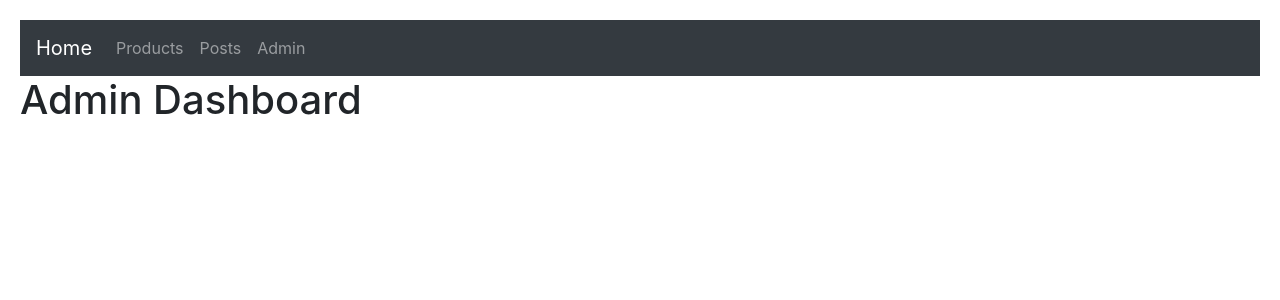
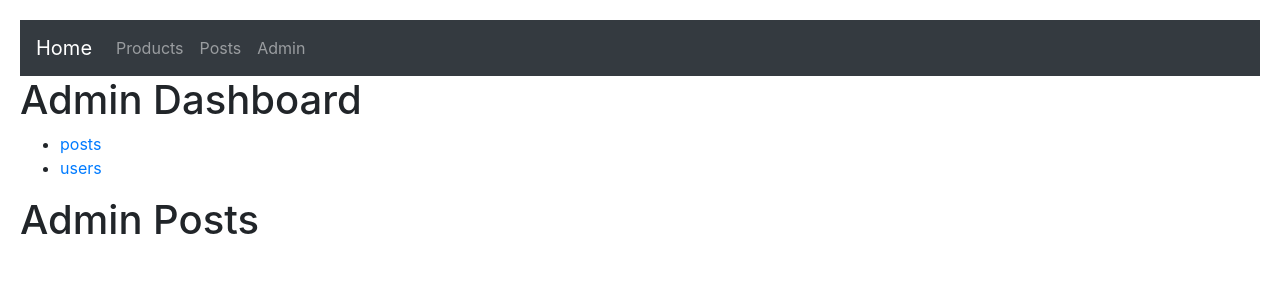
Before and after one commit to onesmusmuna/react-router, a React (Create React App) app: page /admin/posts in a window 1280 px wide. Shown: the top 300 px of the page. Built offline with nearby package versions, Linux system fonts and the light colour scheme.

Commit message:
Nested Routing

```diff
--- a/src/App.js
+++ b/src/App.js
@@ -19,7 +19,6 @@
           <Switch>
             <Route path={"/products/:id"} component={ProductDetails} />
             <Route path={"/products"} render={(props) => <Products {...props} sortBy={"newest"} />} />
-            <Redirect from="/messages" to="/posts" />
             <Route path={"/posts/:year?/:month?"} component={Posts} />
             <Route path={"/admin"} component={Dashboard} />
             <Route path={"/not-found"} component={NotFound} />
--- a/src/components/admin/dashboard.jsx
+++ b/src/components/admin/dashboard.jsx
@@ -1,9 +1,19 @@
 import React from "react";
+import { Route } from "react-router-dom";
+
+import Sidebar from "./sidebar";
+import Users from "./users";
+import Posts from "./posts";
 
 const Dashboard = ({ match }) => {
   return (
     <div>
       <h1>Admin Dashboard</h1>
+
+      <Sidebar />
+
+      <Route path={"/admin/users"} component={Users} />
+      <Route path={"/admin/posts"} component={Posts} />
     </div>
   );
 };
--- /dev/null
+++ b/src/components/admin/sidebar.jsx
@@ -0,0 +1,16 @@
+import React from "react";
+import { Link } from "react-router-dom";
+
+export default function sidebar() {
+  return (
+    <ul>
+      <li>
+        <Link to="/admin/posts">posts</Link>
+      </li>
+
+      <li>
+        <Link to="/admin/users">users</Link>
+      </li>
+    </ul>
+  );
+}
```
